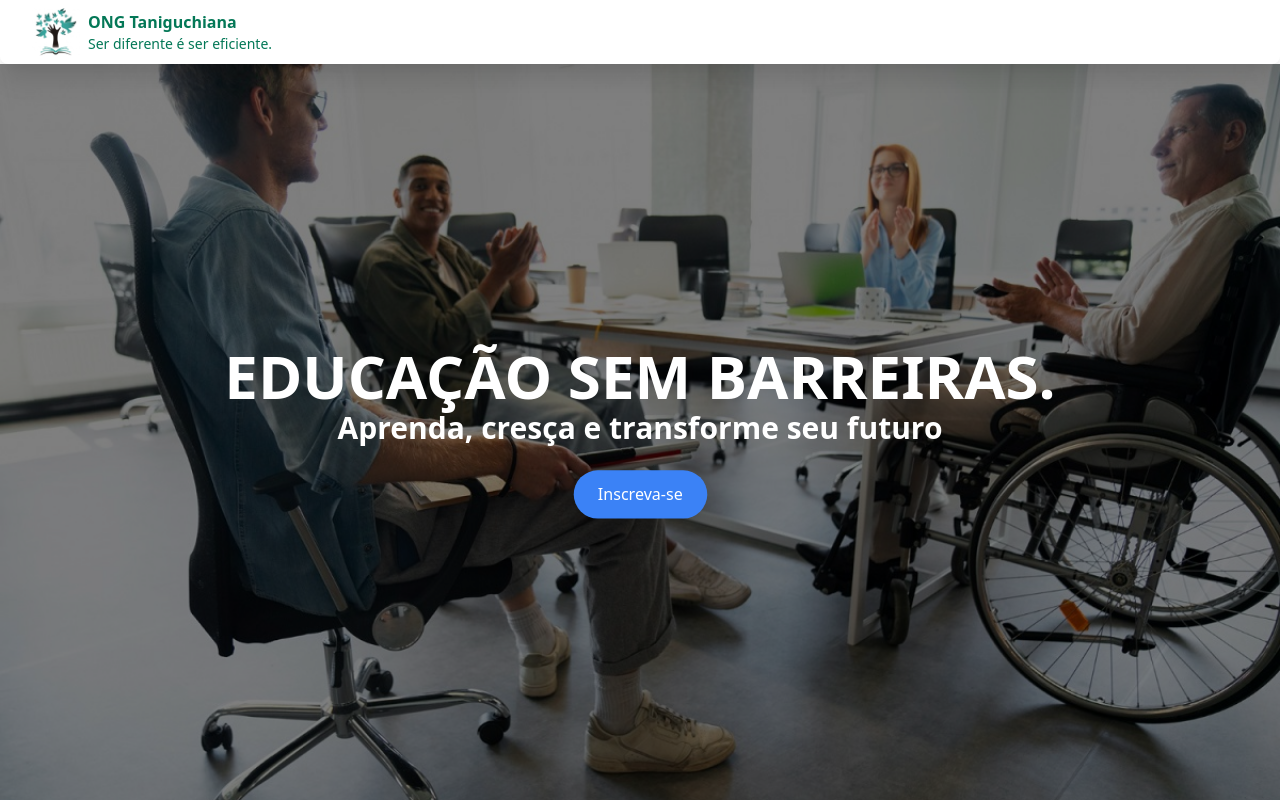
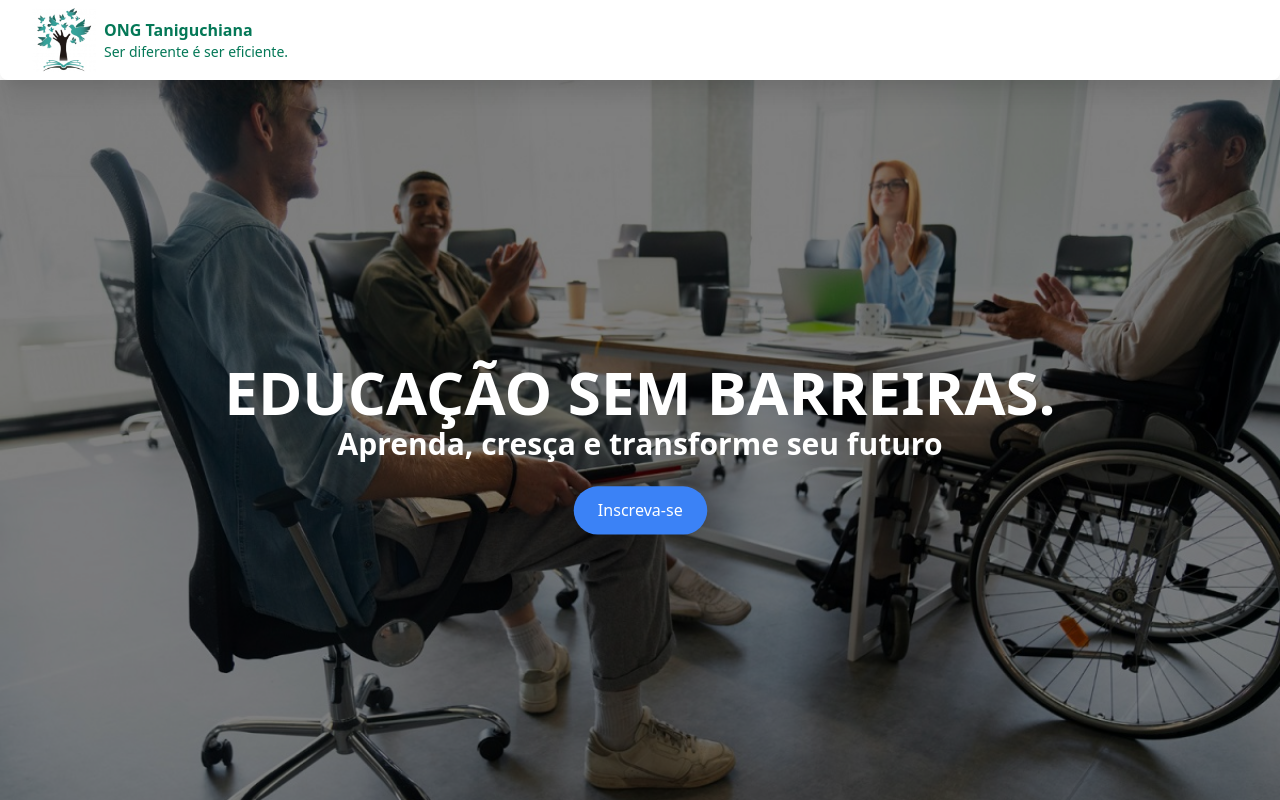
Before and after one commit to FlavioAmorim2/Taniguchiana, a React (Vite) app: page / in a window 1280 px wide. Shown: the top 800 px of the page. Built offline with nearby package versions, Linux system fonts and the light colour scheme.

Commit message:
"logo e header"

```diff
--- a/src/components/Header.tsx
+++ b/src/components/Header.tsx
@@ -10,7 +10,7 @@ const Navbar: React.FC = () => {
     <header className="bg-white shadow sticky top-0 z-50 text-xl shadow-xl rounded-lg">
       <div className="mx-auto px-4 py-2 w-full flex justify-between items-center">
         <div className="flex items-center">
-          <img src={logo} alt="Logo" className="pl-4 navbar-logo w-6" />
+          <img src={logo} alt="Logo" className="pl-4 navbar-logo" />
           <div className="flex flex-col ml-2">
             <span className="text-green-700 font-bold text-base">ONG Taniguchiana</span>
             <span className="text-green-700 text-sm">Ser diferente é ser eficiente.</span>
--- a/src/styles/navigation.css
+++ b/src/styles/navigation.css
@@ -1,6 +1,6 @@
 
 .navbar-logo {
-  width: 4rem;
+  width: 5rem;
   height: auto;
 }
 
```
